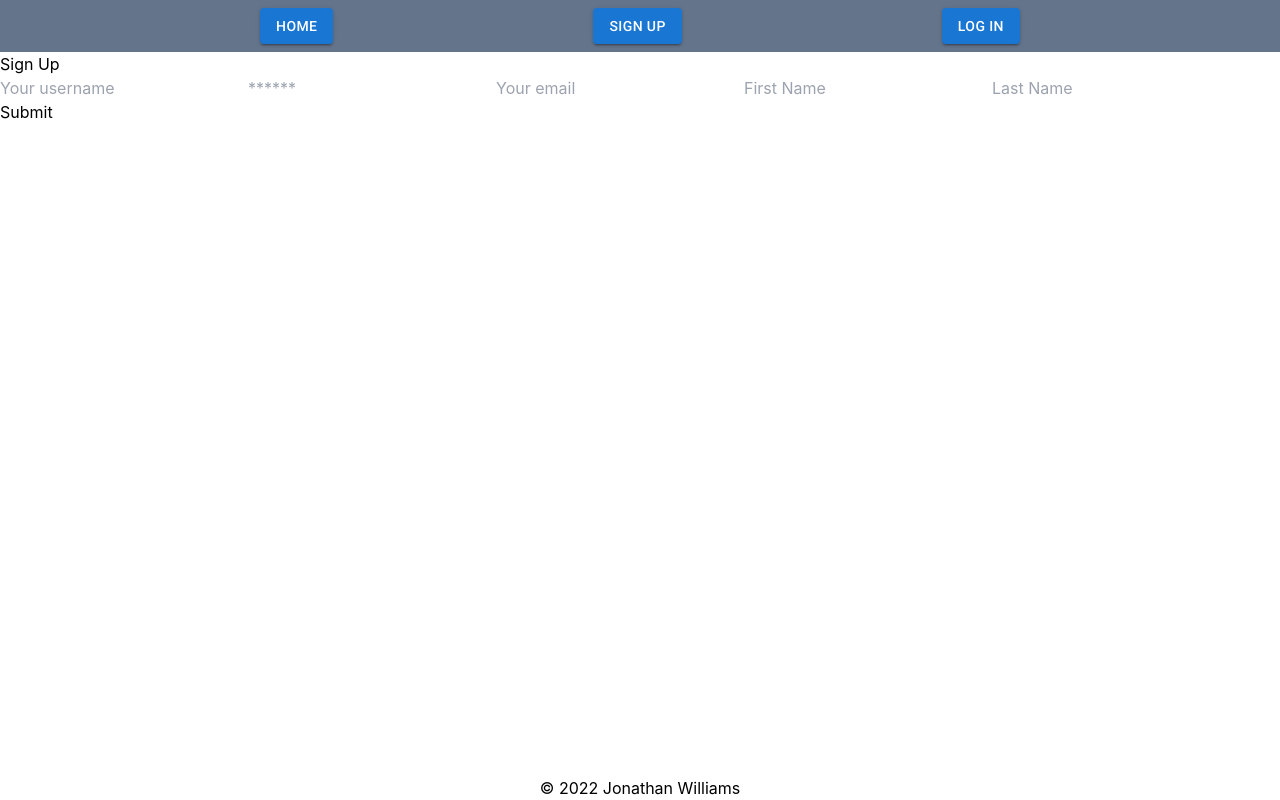
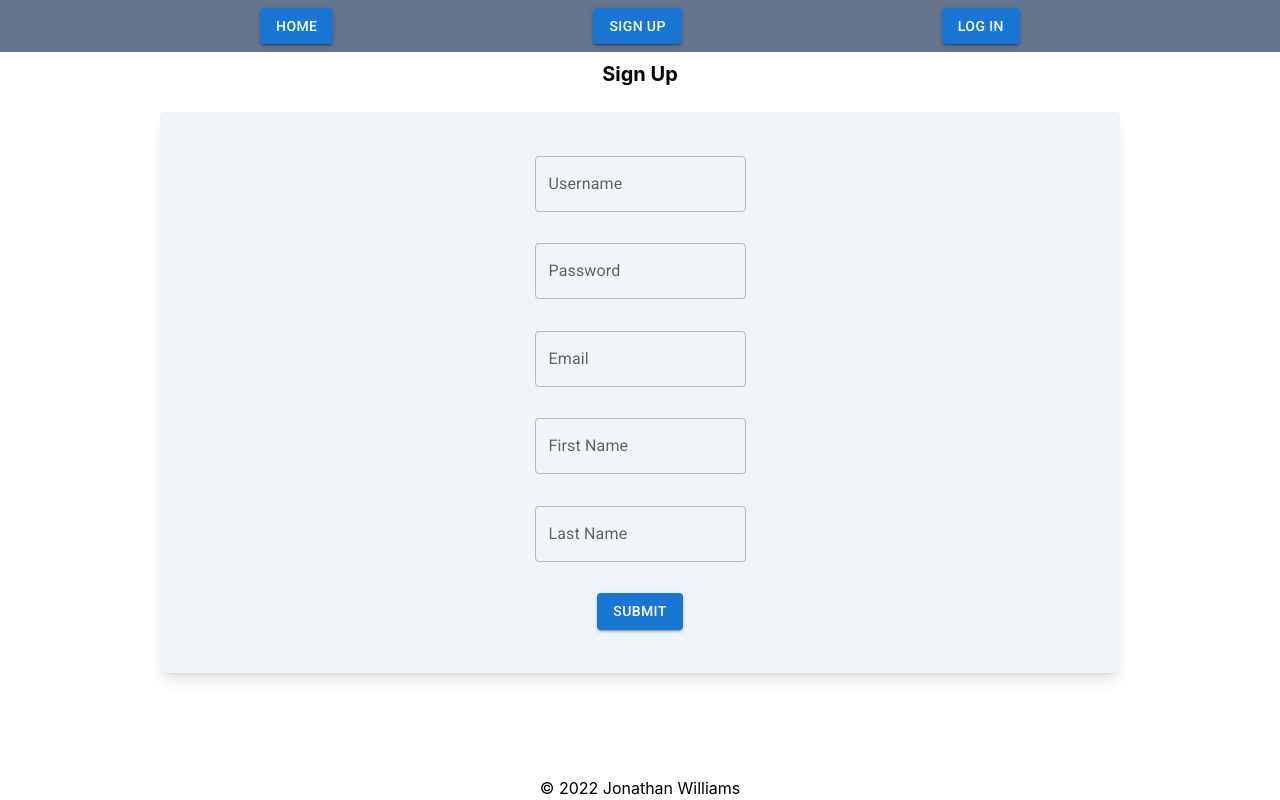
Before and after one commit to LumberJon1/photo-booking, a React (Create React App) app in the folder client/: page /signup in a window 1280 px wide. Built offline with nearby package versions, Linux system fonts and the light colour scheme.

Commit message:
Styled the signup form page

```diff
--- a/client/src/pages/Login.js
+++ b/client/src/pages/Login.js
@@ -48,7 +48,7 @@ const Login = (props) => {
         <h4 className="font-bold text-xl mb-6 mt-2">Log In</h4>
       </div>
       <form onSubmit={handleFormSubmit}
-        className="flex flex-col items-center justify-evenly p-2 bg-slate-200 h-1/2 rounded shadow-lg"
+        className="flex flex-col items-center justify-evenly p-2 bg-slate-100 h-1/2 rounded shadow-lg"
       >
         <TextField
           id="username"
--- a/client/src/pages/Signup.js
+++ b/client/src/pages/Signup.js
@@ -2,6 +2,7 @@ import React from "react";
 import {useState} from "react";
 import {useMutation} from "@apollo/client";
 import {ADD_USER} from "../utils/mutations";
+import {Button, TextField} from "@mui/material";
 import Auth from "../utils/auth";
 
 const Signup = () => {
@@ -37,66 +38,65 @@ const Signup = () => {
     };
 
     return (
-      <main className='flex-row justify-center mb-4'>
-        <div className='col-12 col-md-6'>
-          <div className='card'>
-            <h4 className='card-header'>Sign Up</h4>
-            <div className='card-body'>
-              <form onSubmit={handleFormSubmit}>
-                <input
-                  className='form-input'
-                  placeholder='Your username'
+      <div className='flex flex-col justify-start items-center h-full w-screen'>
+        <div>
+          <h4 className="font-bold text-xl mb-6 mt-2">Sign Up</h4>
+        </div>
+        <form onSubmit={handleFormSubmit}
+          className="flex flex-col items-center justify-evenly p-3 bg-slate-100 h-3/4 w-3/4 rounded shadow-lg"
+        >
+          <TextField
+            className=""
+            label='Username'
             name='username'
             type='username'
             id='username'
             value={formState.username}
             onChange={handleChange}
           />
-                <input
-                  className='form-input'
+          <TextField
+            className=""
             placeholder='******'
+            label="Password"
             name='password'
             type='password'
             id='password'
             value={formState.password}
             onChange={handleChange}
           />
-                <input
-                  className='form-input'
-                  placeholder='Your email'
+          <TextField
+            className=""
+            label='Email'
             name='email'
             type='email'
             id='email'
             value={formState.email}
             onChange={handleChange}
           />
-                <input
-                  className='form-input'
-                  placeholder='First Name'
+          <TextField
+            className=""
+            label='First Name'
             name='firstName'
             type='firstName'
             id='firstName'
             value={formState.firstName}
             onChange={handleChange}
           />
-                <input
-                  className='form-input'
-                  placeholder='Last Name'
+          <TextField
+            className='form-TextField'
+            label='Last Name'
             name='lastName'
             type='lastName'
             id='lastName'
             value={formState.lastName}
             onChange={handleChange}
           />
-                <button className='btn d-block w-100' type='submit'>
+          <Button variant="contained" type='submit'>
             Submit
-                </button>
-                {error && <div>Signup failed</div>}
+          </Button>
+          {error && <div className='text-red-600 font-bold text-lg'>Signup failed</div>}
         </form>
       </div>
-          </div>
-        </div>
-      </main>
     );
   };
 
```
Lines whose indentation alone changed are shown as unchanged.
